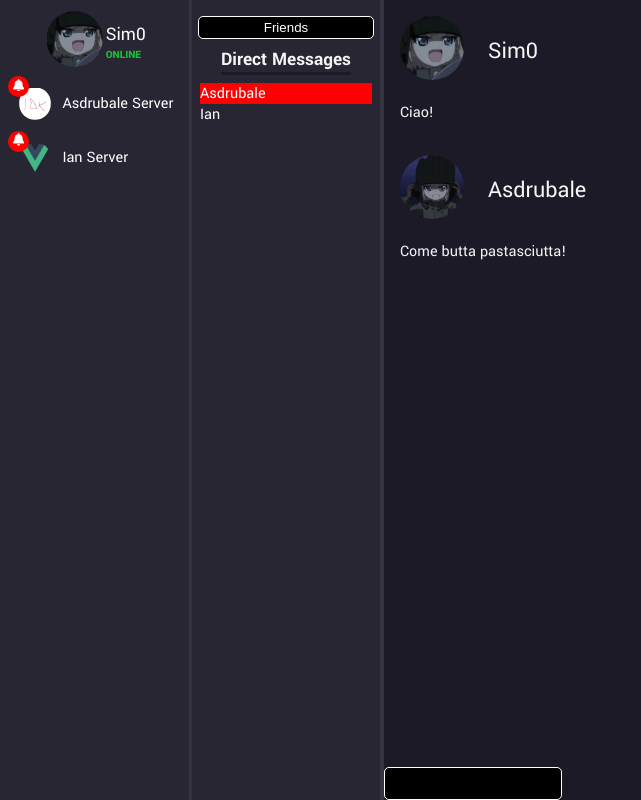
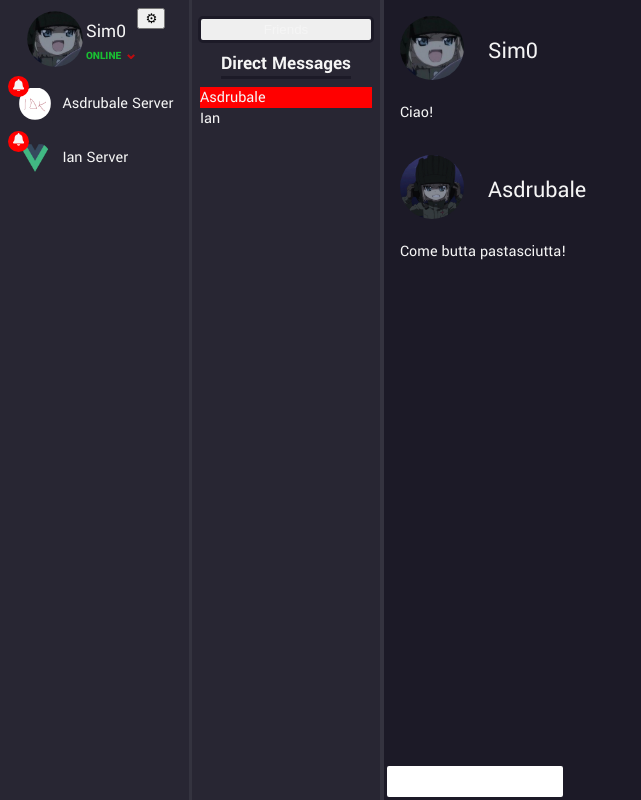
Before and after one commit to relayed-org/Relate, a Vue app: page / in a window 1280 px wide. Shown: the whole page, without its empty margins (0-641 px from the left). Built offline with nearby package versions, Linux system fonts and the light colour scheme.

Commit message:
Settings page + css variables

```diff
--- a/src/App.vue
+++ b/src/App.vue
@@ -17,17 +17,21 @@
   @import url("https://fonts.googleapis.com/css2?family=Yantramanav:wght@100;300;400;500;700;900&display=swap");
 
   :root {
-    --sfondo: #1c1a27;
-    --colore2: #282633;
-    --colore3: #34333f;
-    --whitesmoke: #f5f5f5;
+    --background: #1c1a27;
+    --background-alt: #282633;
+    --border: #34333f;
+    --border-alt: #1c1a27;
+    --text: #f5f5f5;
+    --selected: #ff0000;
+    --notification: #ff0000;
+    --status-online: rgb(20, 255, 50);
   }
 
   body,
   html {
     margin: 0;
     padding: 0;
-    background-color: var(--sfondo);
+    background-color: var(--background);
   }
 
   #app {
@@ -35,7 +39,6 @@
     -webkit-font-smoothing: antialiased;
     -moz-osx-font-smoothing: grayscale;
     text-align: left;
-    color: #2c3e50;
   }
 
   .router-link {
--- a/src/HomePage.vue
+++ b/src/HomePage.vue
@@ -62,19 +62,18 @@ export default {
 
 <style scoped>
   .title {
-    color: whitesmoke;
+    color: var(--text);
     font-weight: 700;
     font-size: 1.2rem;
-    border-bottom: 0.2rem solid #1c1a27;
+    border-bottom: 0.2rem solid var(--border-alt);
     margin-bottom: 0.5rem;
   }
 
   input {
     width: 10rem;
     border-radius: 5px;
-    background-color: black;
-    border: solid white 0.1rem;
-    color: white;
+    border: solid var(--border-alt) 0.2rem;
+    color: var(--text);
     outline: none;
     padding: 0.5rem;
   }
@@ -82,9 +81,8 @@ export default {
   button {
     cursor: pointer;
     border-radius: 5px;
-    color: white;
-    background-color: black;
-    border: solid white 0.1rem;
+    color: var(--text);
+    border: solid var(--border-alt) 0.2rem;
     padding: 0.2rem;
     width: 11rem;
     margin: 0.5rem 0 0.5rem 0;
@@ -92,8 +90,6 @@ export default {
   }
 
   button:hover {
-    background-color: white;
-    color: black;
     transform: scale(1.05);
     transition: ease 0.5s;
   }
@@ -103,25 +99,25 @@ export default {
     display: flex;
     flex-direction: column;
     width: 12rem;
-    background-color: var(--colore2);
+    background-color: var(--background-alt);
     padding: 0.5rem;
     align-items: center;
     height: 100vh;
     z-index: 31;
-    border-right: 0.3rem solid var(--colore3);
+    border-right: 0.3rem solid var(--border);
     box-sizing: border-box;
     /* Per allineare */
     float: left;
   }
 
   .friend {
-    color: white;
+    color: var(--text);
     transition: ease 0.5s;
     width: 100%;
   }
 
   .selectedFriend {
-    background-color: red;
+    background-color: var(--selected);
   }
 
   .friend:hover {
--- a/src/ServerPage.vue
+++ b/src/ServerPage.vue
@@ -60,24 +60,24 @@
     display: flex;
     flex-direction: column;
     width: 12rem;
-    background-color: var(--colore2);
+    background-color: var(--background-alt);
     padding: 0.5rem;
     align-items: center;
     height: 100vh;
     z-index: 31;
-    border-right: 0.3rem solid var(--colore3);
+    border-right: 0.3rem solid var(--border);
     box-sizing: border-box;
     /* Per allineare */
     float: left;
   }
 
   .servertitle {
-    color: var(--whitesmoke);
+    color: var(--text);
     font-size: 1.5rem;
     font-weight: 800;
     text-align: center;
     margin-bottom: 1rem;
-    border-bottom: solid var(--colore3) 0.15rem;
+    border-bottom: solid var(--border) 0.15rem;
   }
 
   .pfpvocale img {
@@ -89,22 +89,21 @@
   }
 
   .chats {
-    color: var(--whitesmoke);
+    color: var(--text);
     text-align: center;
     cursor: pointer;
     gap: 0.6rem;
     display: flex;
     flex-direction: column;
-    border: solid var(--colore3) 0.15rem;
+    border: solid var(--border) 0.15rem;
     padding: 1rem 0 1rem 0;
-    background-color: #1c1a27;
     border-radius: 0.5rem;
     width: 100%;
     margin-bottom: 0.5rem;
   }
 
   .selectedChat {
-    background-color: red;
+    background-color: var(--selected);
   }
 
   .chats p {
--- /dev/null
+++ b/src/SettingsPage.vue
@@ -0,0 +1,47 @@
+<template>
+    <div class="container">
+
+      <p class="category">Account</p>
+      <p class="category">Themes</p>
+
+    </div>
+    <div>
+
+    </div>
+</template>
+
+<script>
+
+</script>
+
+<style scoped>
+
+  .container {
+    position: relative;
+    display: flex;
+    flex-direction: column;
+    width: 12rem;
+    background-color: var(--background-alt);
+    padding: 0.5rem;
+    align-items: center;
+    height: 100vh;
+    z-index: 31;
+    border-right: 0.3rem solid var(--border);
+    box-sizing: border-box;
+    /* Per allineare */
+    float: left;
+  }
+
+  .category {
+    color: var(--text);
+    transition: ease 0.5s;
+    width: 100%;
+  }
+
+  .category:hover {
+    transform: scale(1.1);
+    cursor: pointer;
+    transition: ease 0.5s;
+  }
+
+</style>
--- a/src/components/ChatMessage.vue
+++ b/src/components/ChatMessage.vue
@@ -57,7 +57,7 @@ export default {
   }
 
   .nome {
-    color: var(--whitesmoke);
+    color: var(--text);
     font-size: 1.5rem;
     align-self: center;
   }
@@ -72,7 +72,7 @@ export default {
     margin-right: 0.5rem;
   }
   .txt {
-    color: var(--whitesmoke);
+    color: var(--text);
     padding: 0 1rem 0 1rem;
   }
 </style>
--- a/src/components/SidebarMain.vue
+++ b/src/components/SidebarMain.vue
@@ -6,9 +6,14 @@
       </router-link>
       <div class="infoaccount">
         <p>Sim0</p>
-        <p class="status">ONLINE</p>
+        <p class="status">ONLINE <a id="selectStatus" @click="changeStatus()" style="color: red; cursor: pointer; font-size: 16px;">⌄</a></p>
       </div>
+      <router-link to="/settings"> <button>⚙</button>
+</router-link>
+
     </div>
+
+
     <router-link class="router-link server-link" v-for="(ServerInfo, index) in servers" :key="index" :to="{ name: 'server', params: { ServerId: index } }">
       <div @click="selectedServer=ServerInfo['name']" class="server" :class="{ 'selectedServer': ServerInfo['name'] == this.selectedServer }">
         <img :src="ServerInfo['icon']" />
@@ -34,6 +39,10 @@
         selectedServer: null
       };
     },
+    methods: {
+    changeStatus() {
+    },
+  },
     async created() {
       try {
           const data = await fetchData();
@@ -50,21 +59,20 @@
     display: flex;
     flex-direction: column;
     width: 12rem;
-    background-color: var(--colore2);
+    background-color: var(--background-alt);
     padding: 0.5rem;
     align-items: center;
     height: 100vh;
     z-index: 31;
-    border-right: 0.2rem solid var(--colore3);
+    border-right: 0.2rem solid var(--border);
     box-sizing: border-box;
     float: left;
   }
 
   .notifica {
     position: absolute;
-    background-color: red;
+    background-color: var(--notification);
     border-radius: 1rem;
-    color: white;
     text-decoration: none;
     height: 1.3rem;
     width: 1.3rem;
@@ -72,7 +80,7 @@
   }
 
   .notifica svg {
-    fill: white;
+    fill: var(--text);
     width: 0.7rem;
   }
 
@@ -98,13 +106,13 @@
   }
 
   .infoaccount p:first-child {
-    color: white;
+    color: var(--text);
     font-size: 1.2rem;
   }
 
   .infoaccount p:last-child {
     font-size: 0.7rem;
-    color: rgb(20, 255, 50);
+    color: var(--status-online);
     font-weight: 800;
     opacity: 0.7;
   }
@@ -121,7 +129,7 @@
 
   .txtserver {
     align-self: center;
-    color: white;
+    color: var(--text);
     cursor: pointer;
   }
 
@@ -132,7 +140,7 @@
   }
 
   .selectedServer {
-    background-color: red;
+    background-color: var(--selected);
   }
 
   .server-link{
```
Also changed, not shown: src/router.js (+6 -1 lines).
